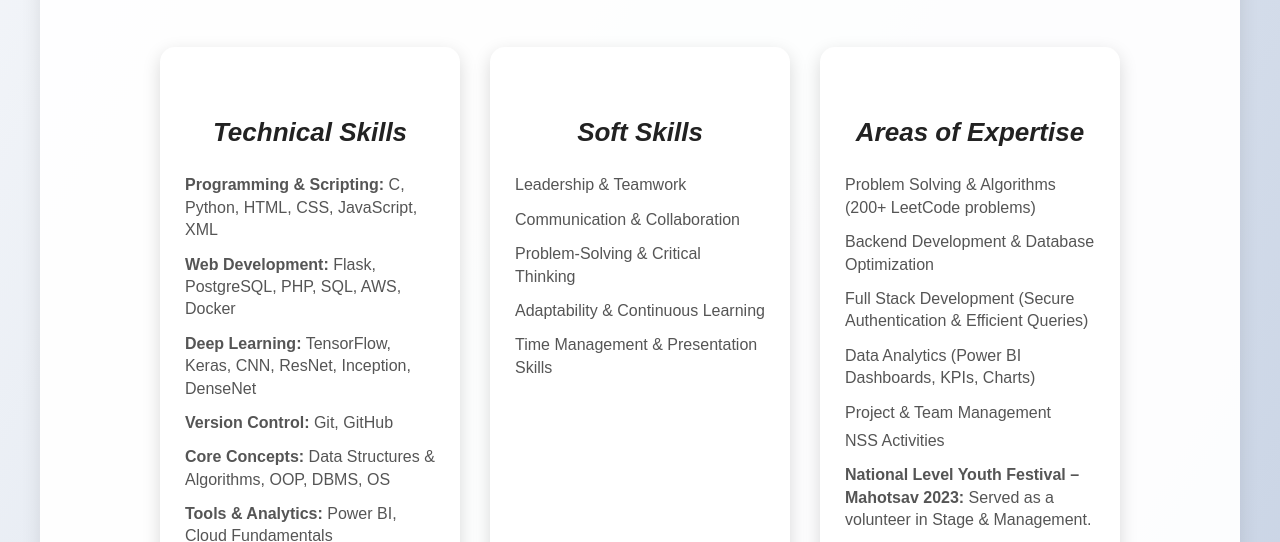
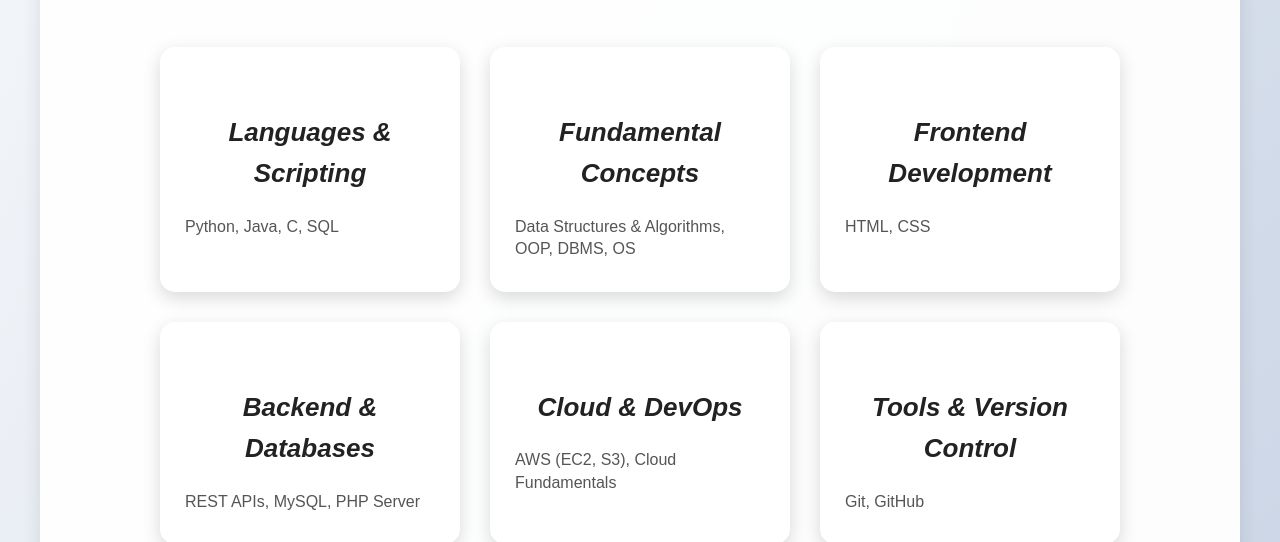
Before and after one commit to sirikumar8746/Gudipatsirikumar_portifolio, a plain HTML site: page skills.html in a window 1280 px wide. Shown: the part 265-807 px from the top of the page. Drawn offline with Linux system fonts and the light colour scheme.

Commit message:
Update skills.html

```diff
--- a/skills.html
+++ b/skills.html
@@ -5,12 +5,11 @@
   <meta name="viewport" content="width=device-width, initial-scale=1.0">
   <title>Skills | Gudipati Siri Kumar</title>
   <link rel="stylesheet" href="style.css">
-
 </head>
 <body>
 
   <!-- Navigation Bar -->
-  <nav>
+  <nav class="navbar">
     <div class="logo">Gudipati Siri Kumar</div>
     <ul class="nav-links">
       <li><a href="portifolio.html">Home</a></li>
@@ -22,20 +21,55 @@
   </nav>
 
   <!-- Skills Section -->
-  <section id="skills">
+  <section id="skills" class="skills-section">
     <h2>Skills</h2>
+    <div class="skills-container">
 
-   <div class="skills-container">
-    <!-- Technical Skills -->
+      <!-- Programming Languages -->
       <div class="skill-box">
-      <h3>Technical Skills</h3>
+        <h3>Languages & Scripting</h3>
         <ul>
-        <li><strong>Programming & Scripting:</strong> C, Python, HTML, CSS, JavaScript, XML</li>
-        <li><strong>Web Development:</strong> Flask, PostgreSQL, PHP, SQL, AWS, Docker</li>
-        <li><strong>Deep Learning:</strong> TensorFlow, Keras, CNN, ResNet, Inception, DenseNet</li>
-        <li><strong>Version Control:</strong> Git, GitHub</li>
-        <li><strong>Core Concepts:</strong> Data Structures & Algorithms, OOP, DBMS, OS</li>
-        <li><strong>Tools & Analytics:</strong> Power BI, Cloud Fundamentals</li>
+          <li>Python, Java, C, SQL</li>
+        </ul>
+      </div>
+
+      <!-- Fundamental Concepts -->
+      <div class="skill-box">
+        <h3>Fundamental Concepts</h3>
+        <ul>
+          <li>Data Structures & Algorithms, OOP, DBMS, OS</li>
+        </ul>
+      </div>
+
+      <!-- Frontend Development -->
+      <div class="skill-box">
+        <h3>Frontend Development</h3>
+        <ul>
+          <li>HTML, CSS</li>
+        </ul>
+      </div>
+
+      <!-- Backend & Databases -->
+      <div class="skill-box">
+        <h3>Backend & Databases</h3>
+        <ul>
+          <li>REST APIs, MySQL, PHP Server</li>
+        </ul>
+      </div>
+
+      <!-- Cloud & DevOps -->
+      <div class="skill-box">
+        <h3>Cloud & DevOps</h3>
+        <ul>
+          <li>AWS (EC2, S3), Cloud Fundamentals</li>
+        </ul>
+      </div>
+
+      <!-- Tools & Version Control -->
+      <div class="skill-box">
+        <h3>Tools & Version Control</h3>
+        <ul>
+          <li>Git, GitHub</li>
         </ul>
       </div>
 
@@ -55,24 +89,24 @@
       <div class="skill-box">
         <h3>Areas of Expertise</h3>
         <ul>
-        <li>Problem Solving & Algorithms (200+ LeetCode problems)</li>
           <li>Backend Development & Database Optimization</li>
           <li>Full Stack Development (Secure Authentication & Efficient Queries)</li>
-        <li>Data Analytics (Power BI Dashboards, KPIs, Charts)</li>
+          <li>Data Analytics (BI Dashboards)</li>
           <li>Project & Team Management
             <ul>
               <li>NSS Activities</li>
               <li><strong>National Level Youth Festival – Mahotsav 2023:</strong> Served as a volunteer in Stage & Management.</li>
               <li><strong>Vignan Mahotsav 2025:</strong> Led Fine Arts competitions, managing 15+ participants and 200+ attendees.</li>
-            <li><strong>Smart Shopping Cart Using RFID (Aug–Sep 2024):</strong> Developed IoT-based smart cart prototype reducing manual billing by ~40%.</li>
-            <li><strong>Engineer’s Day 2024:</strong> Secured 2nd Prize in Technical Competitions.</li>
-            <li><strong>World Environment Day 2023:</strong> 1st in Essay Writing & 3rd in Quiz contest organized by CEPC, VFSTR.</li>
             </ul>
           </li>
         </ul>
       </div>
+
     </div>
-  <footer>
+  </section>
+
+  <!-- Footer -->
+  <footer class="footer">
     <p>&copy; 2025 Gudipati Siri Kumar. All Rights Reserved.</p>
   </footer>
 
```
Lines whose indentation alone changed are shown as unchanged.
